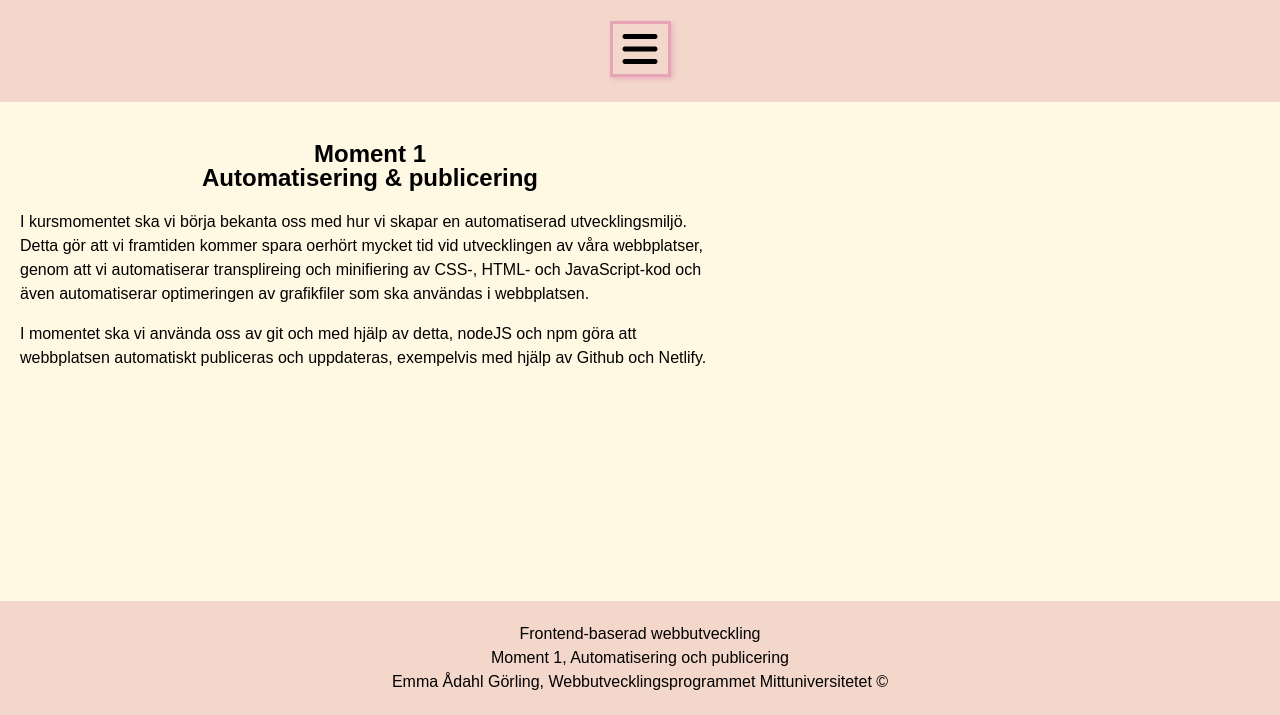
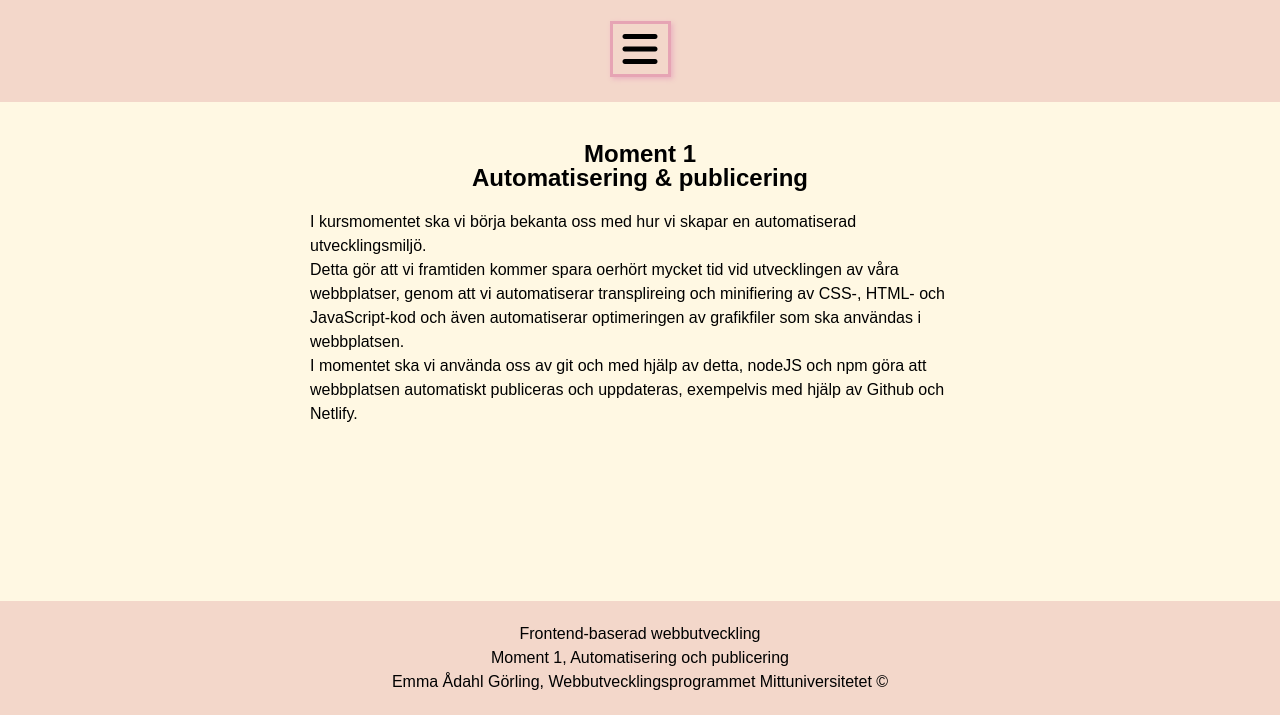
Before and after one commit to EmmaGorling/Frontend_Moment_1, a website built with Parcel: page src/index.html in a window 1280 px wide. Shown: the part 85-800 px from the top of the page. Built offline with nearby package versions, Linux system fonts and the light colour scheme.

Commit message:
Lite till fix i CSS

```diff
--- a/src/css/style.css
+++ b/src/css/style.css
@@ -66,10 +66,13 @@ h2, h3 {
 }
 
 
-    /* Index */
+    /* Index & process */
     #index article, #process article {
-        margin: 40px 20px;
+        margin: 40px auto;
         max-width: 700px;
+    }
+    #index article p, #process article p {
+        margin: 0px 20px;
     }
 
     /* Images */
```
